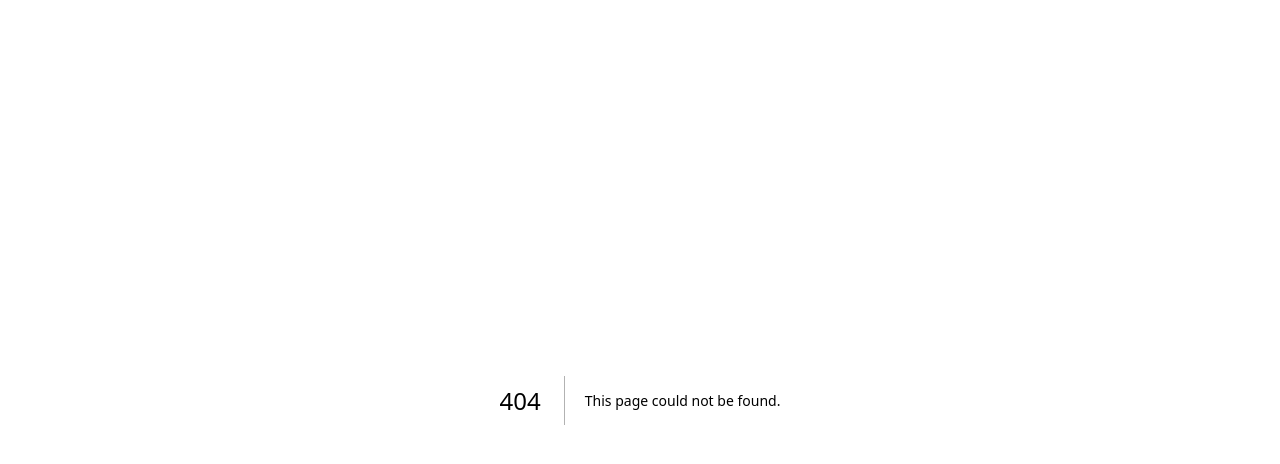
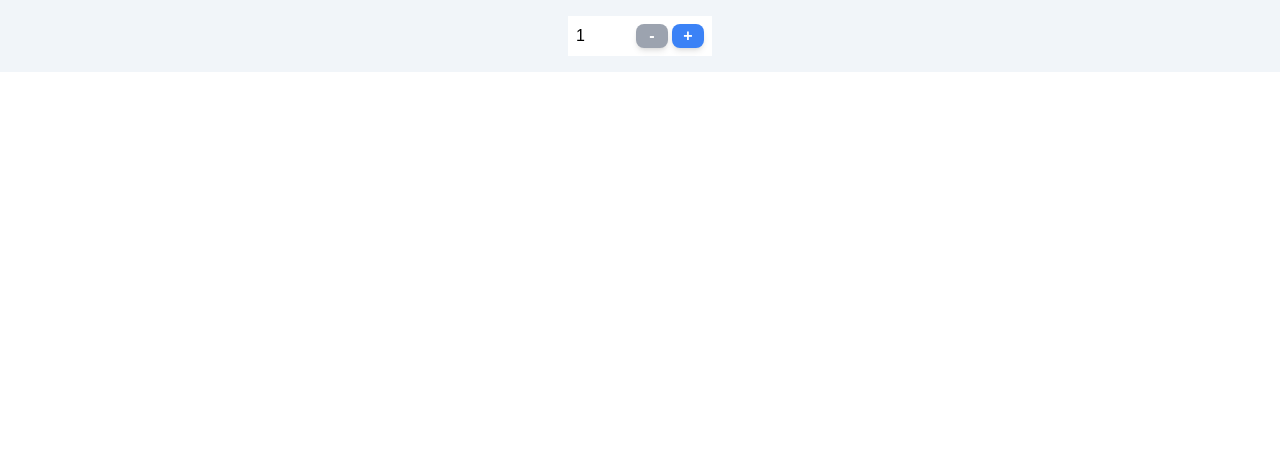
Before and after one commit to prabhnoorLubana2004/cprg306-assignments, a Next.js app: page /week-4 in a window 1280 px wide. Before the commit this address had no page. Shown: the top 464 px of the page. Built offline with nearby package versions, Linux system fonts and the light colour scheme.

Commit message:
Add files via upload

```diff
--- /dev/null
+++ b/app/week-4/new-item.js
@@ -0,0 +1,44 @@
+"use client";
+import { useState } from "react";
+
+export default function NewItem() {
+  const [quantity, setQuantity] = useState(1);
+
+  const decrement = () => {
+    if (quantity > 1) {
+      setQuantity(quantity - 1);
+    }
+  };
+
+  const increment = () => {
+    if (quantity < 20) {
+      setQuantity(quantity + 1);
+    }
+  };
+
+  return (
+    <div className="p-2 m-4 bg-white text-white w-36">
+      <div className="flex justify-between">
+        <span className="text-black">{quantity}</span>
+        <div className="flex">
+          <button
+            type="button"
+            className="w-8 bg-blue-500 text-white font-semibold rounded-lg shadow-md hover:bg-blue-700 focus:outline-none focus:ring-2 disabled:bg-gray-400 focus:ring-blue-400 focus:ring-opacity-75"
+            onClick={decrement}
+            disabled={quantity === 1}
+          >
+            -
+          </button>
+          <button
+            type="button"
+            className="w-8 bg-blue-500 text-white font-semibold rounded-lg shadow-md hover:bg-blue-700 focus:outline-none focus:ring-2 focus:ring-blue-400  disabled:bg-gray-400 focus:ring-opacity-75 ml-1"
+            onClick={increment}
+            disabled={quantity === 20}
+          >
+            +
+          </button>
+        </div>
+      </div>
+    </div>
+  );
+}
--- /dev/null
+++ b/app/week-4/page.js
@@ -0,0 +1,10 @@
+import NewItem from "./new-item";
+
+export default function Page() {
+  return (
+    <main className="flex justify-center w-full bg-slate-100">
+      <NewItem />
+    </main>
+  );
+}
+//
```
